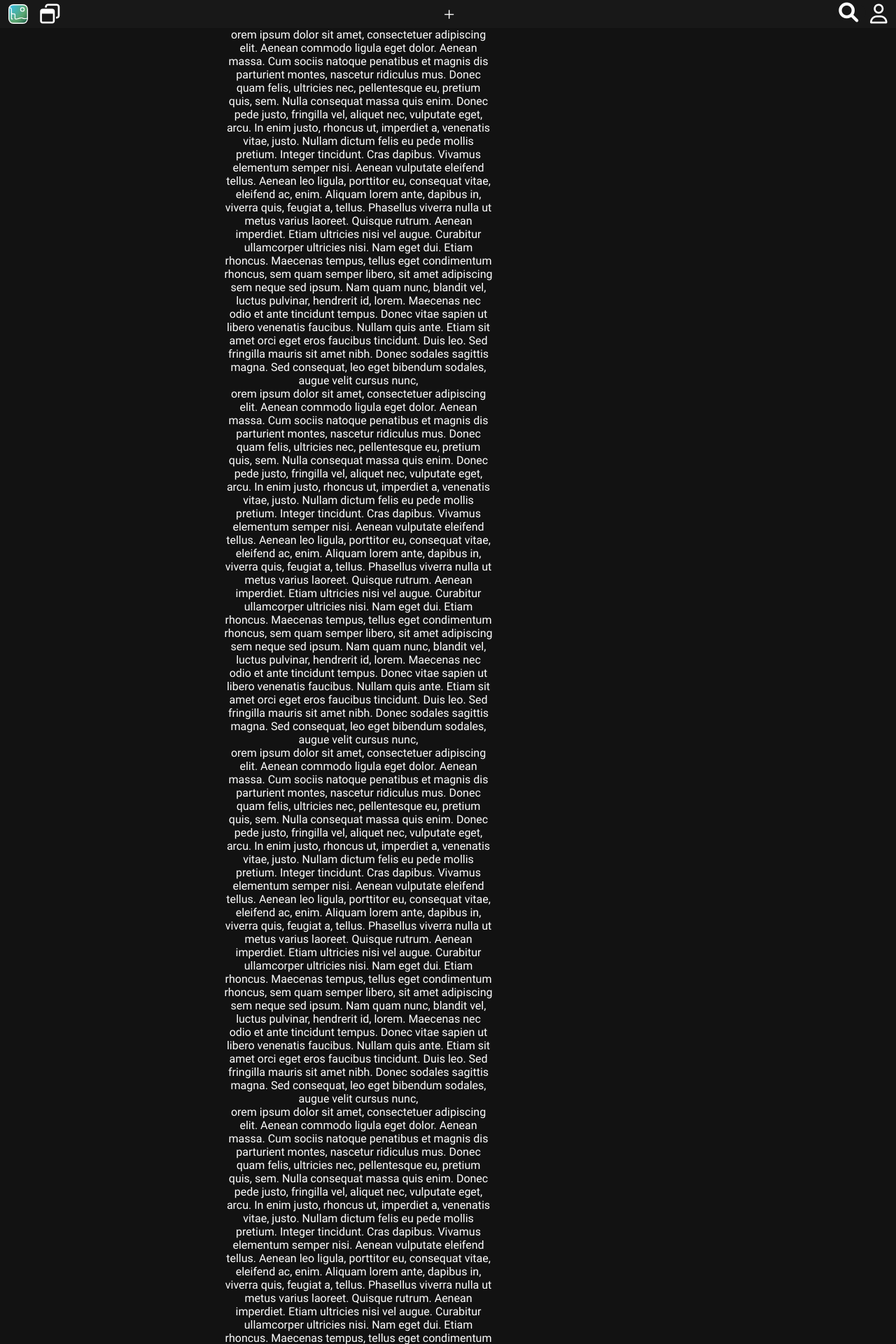
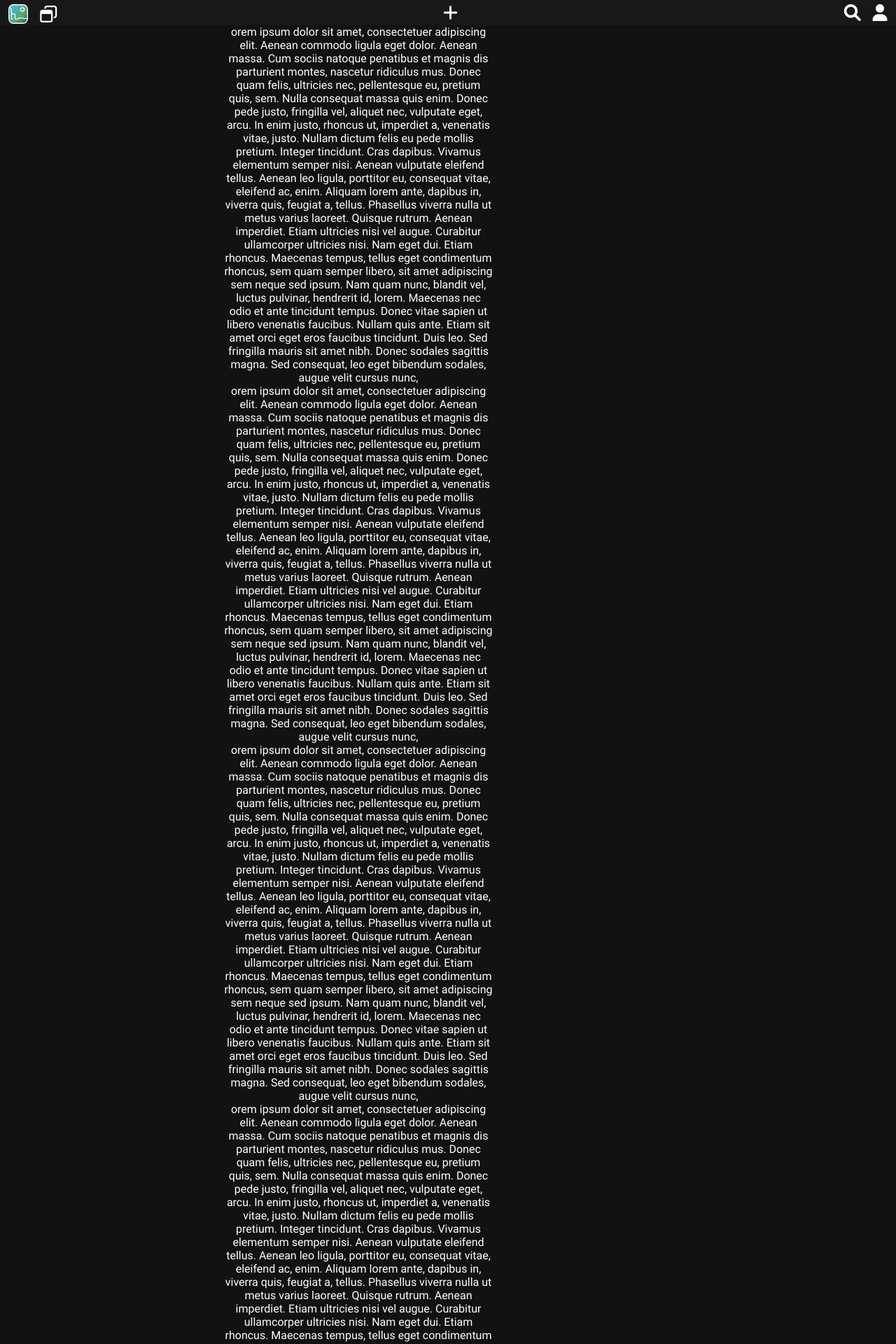
Before and after one commit to luca-baeck/Soziales-Netzwerk, a PHP site: page /static/main.html in a window 1280 px wide. Shown: the top 1920 px of the page at 70% size. Run offline with PHP 8.4, Linux system fonts and the light colour scheme.

Commit message:
Updated header

```diff
--- a/www/static/css/main.css
+++ b/www/static/css/main.css
@@ -58,12 +58,12 @@ main{
 
 i{
     vertical-align: middle;
-    font-size: 3.5vh;
+    font-size: 3vh;
     margin-left: 0.5vw;
     margin-right: 0.5vw;
     color: var(--icon-color);
     cursor: pointer;
-    font-weight: 400 !important;
+    /*font-weight: 400 !important;*/
 }
 .userprofile{
     float: right;
@@ -89,15 +89,20 @@ i{
     border: none;
     outline:none;
     width: 0px;
-    font-size: 3vh;
+    font-size: 2vh;
     transition: 0.8s;
-
+    color: var(--text-color);
 }
 
-.search-container i {
-    font-weight: 900 !important;
-}
+.search-input::placeholder {
+    color: var(--text-color);
+  }
 
 .search-container .search-btn .fas{
     color: var(--header-color);
 }
+
+
+form{
+    float: left;
+}
--- a/www/static/main.html
+++ b/www/static/main.html
@@ -22,13 +22,23 @@
                 <i class="fa-solid fa-plus"></i>
             </div>
             <div class="nav-right">
-                <div class="search-container">
 
-                    <a href="#" class="search-btn">
-                        <i class="fa-solid fa-magnifying-glass"></i>
-                    </a>
-                    <input class="search-input" type="text" name="search" placeholder="Search..">
-                </div>
+                <form action="search.php" method="post">
+                    <div class="search-container">
+
+                        <a href="#" class="search-btn">
+                            <i class="fa-solid fa-magnifying-glass"></i>
+                        </a>
+
+                        <input class="search-input" type="text" name="search" placeholder="Search...">
+
+                    </div>
+                </form>
+
+
+
+
+
                <div class="userprofile">
                   <i class="fa-solid fa-user "></i>
                </div>
```
